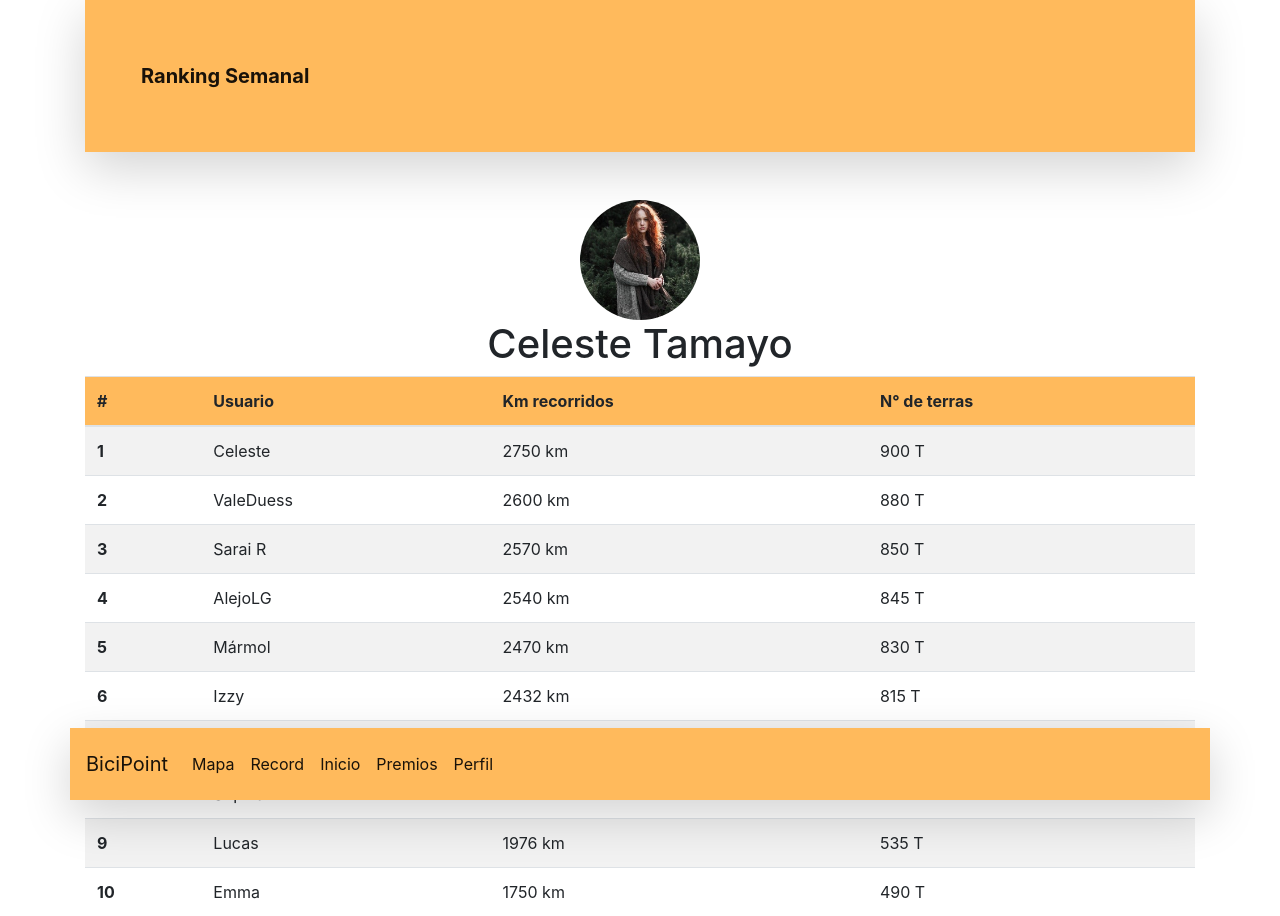
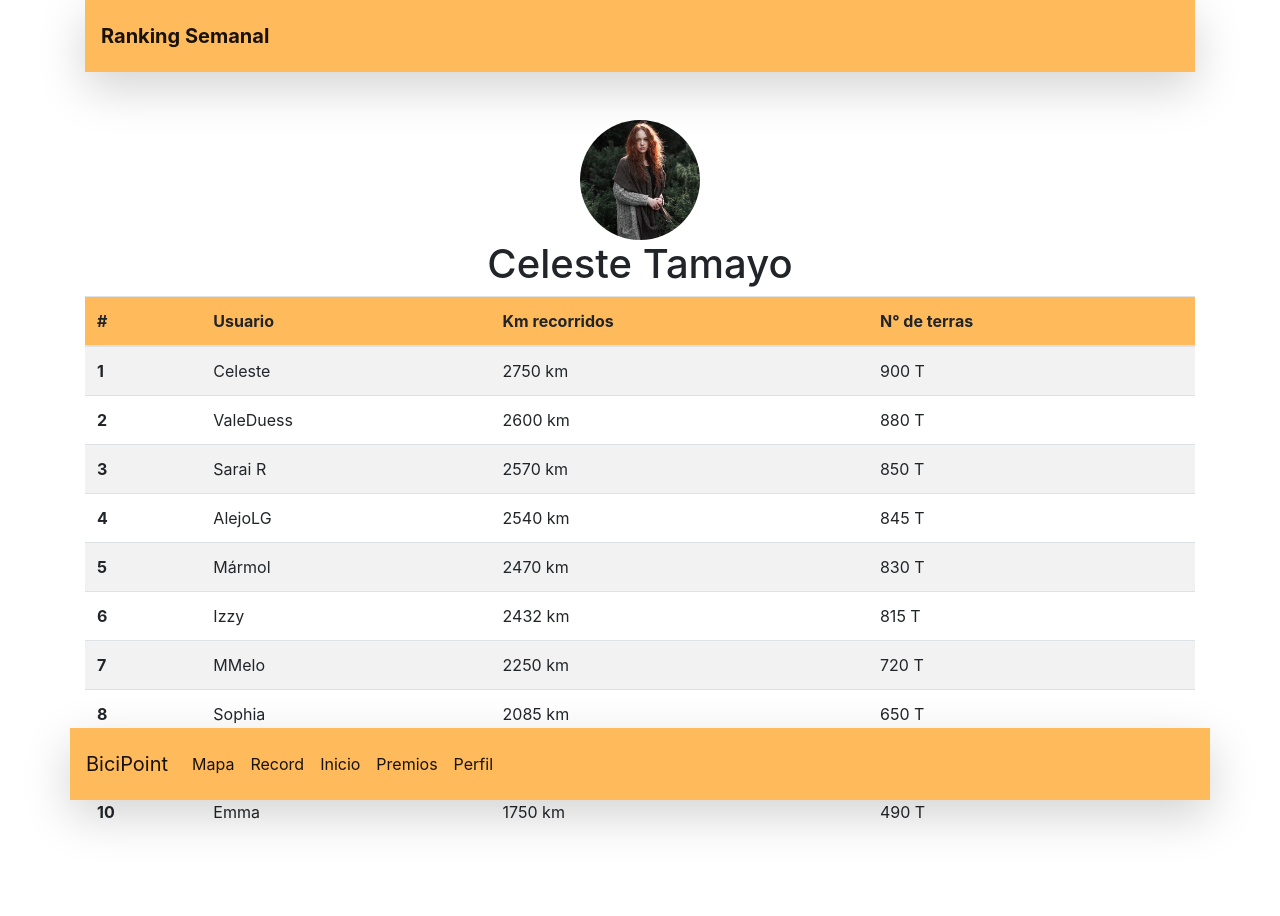
Before and after one commit to saraires/Equipo1_JL_PPI2020, a React (Create React App) app in the folder frontend/: page /ranking in a window 1280 px wide. After the commit the page ends 836 px from the top, so only its background shows below. Built offline with nearby package versions, Linux system fonts and the light colour scheme.

Commit message:
Re-deploy

```diff
--- a/frontend/src/components/Record1.jsx
+++ b/frontend/src/components/Record1.jsx
@@ -13,7 +13,9 @@ export default function Record1() {
                 {/*Inicio Menú amarillo | Componente 1*/}
                 <nav className="navbar navbar-expand-lg navbar-light container shadow-lg p-3 mb-5" style={{ background: "#FFBA5C" }}>
                     <center><h1 className="navbar-brand text-center font-weight-bolder">Record Semanal</h1></center>
+                    <Link to = "/ranking">
                     <img src={Rank} className="float-right" style={{ width: "2rem" }} />
+                    </Link>
                 </nav>
                 {/*Fin Menú amarillo | Componente 1*/}
             </div>
--- a/frontend/src/components/RecordRanking.jsx
+++ b/frontend/src/components/RecordRanking.jsx
@@ -11,8 +11,8 @@ export default function Ranking() {
         <div>
             <div className="container">
                 <div>
-                    <nav className="navbar navbar-expand-lg navbar-light shadow-lg p-3 mb-5" style={{ background: "#FFBA5C" }}>
-                        <a className="navbar-brand text-center texto font-weight-bolder" href="#">Ranking Semanal</a>
+                    <nav className="navbar navbar-expand-lg navbar-light container shadow-lg p-3 mb-5" style={{ background: "#FFBA5C" }}>
+                        <a className="navbar-brand text-center font-weight-bolder" href="#">Ranking Semanal</a>
                     </nav>
                 </div>
 
```
